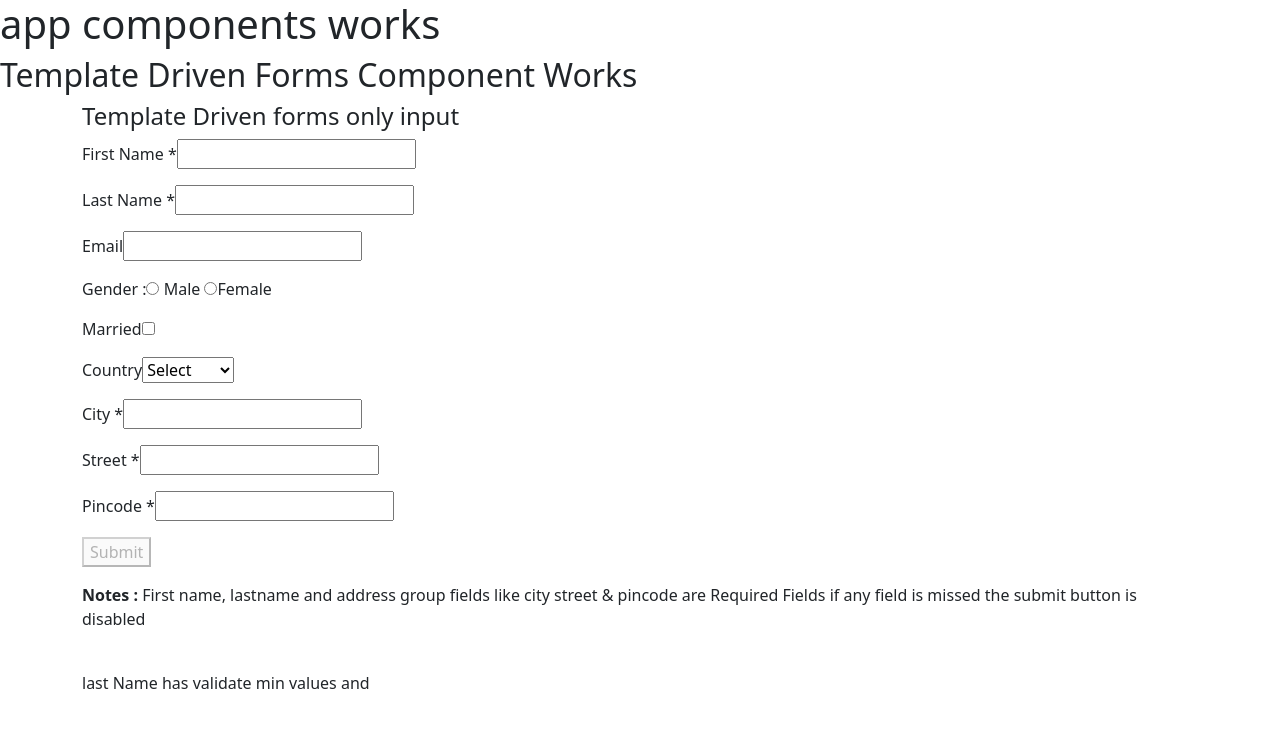
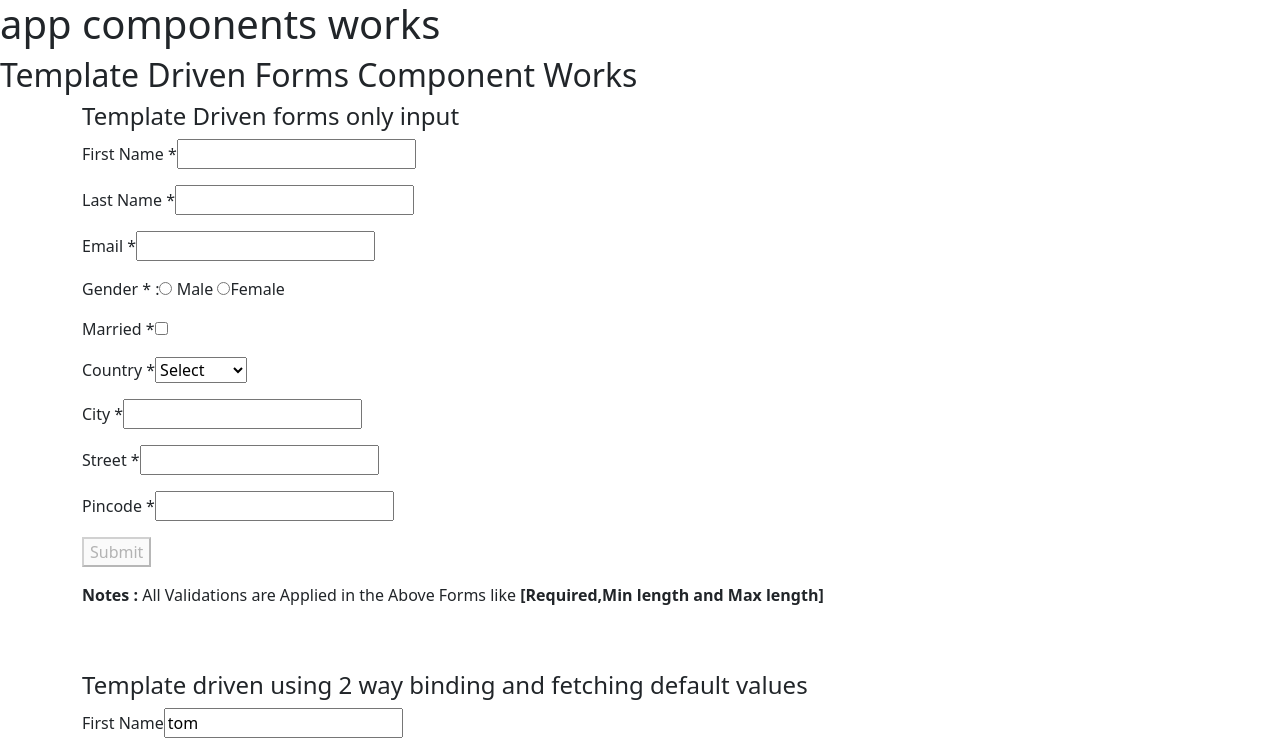
Before and after one commit to Mdksherif/angular-basics, an Angular app: page / in a window 1280 px wide. Shown: the top 746 px of the page. Built offline with nearby package versions, Linux system fonts and the light colour scheme.

Commit message:
Template validations

```diff
--- a/src/app/template-driven-forms/template-driven-forms.component.html
+++ b/src/app/template-driven-forms/template-driven-forms.component.html
@@ -5,63 +5,103 @@
   <form #contactForm="ngForm" (submit)="onSubmit(contactForm)">
     <p>
       <label for="firstname">First Name *</label>
-      <input type="text" id="firstname" name="firstname" ngModel required #firstnameInput="ngModel"/>
-      <span class="text-danger" *ngIf="!firstnameInput.valid && (firstnameInput.dirty || firstnameInput.touched)"> Enter Your First Name</span>
-    </p>
-
-    <p>
-      <label for="lastname">Last Name *</label>
-      <input type="text" id="lastname" name="lastname" ngModel #lastNameInput="ngModel" required minlength="5" />
-      <span class="text-danger" *ngIf="lastNameInput.hasError('required') && (lastNameInput.dirty || lastNameInput.touched)">
-        Last Name is required
-      </span>
-      <span class="text-danger" *ngIf="lastNameInput.hasError('minlength') && (lastNameInput.dirty || lastNameInput.touched)">
-        Last Name must be at least 5 characters
+      <input type="text" id="firstname" name="firstname" ngModel  #firstnameInput="ngModel" minlength="5" maxlength="15" required/>
+      <span class="text-danger" *ngIf="!firstnameInput.valid && (firstnameInput.dirty || firstnameInput.touched)">
+        <span class="text-danger" *ngIf="firstnameInput.hasError('required') && (firstnameInput.dirty || firstnameInput.touched)">
+          First Name is Required
+        </span>
+        <span class="text-danger" *ngIf="firstnameInput.hasError('minlength') && (firstnameInput.dirty || firstnameInput.touched)">
+          First Name must be at least 5 characters
+        </span>
+        <span class="text-danger" *ngIf="firstnameInput.hasError('maxlength') && (firstnameInput.dirty || firstnameInput.touched)">
+          First Name Not More Than 15 characters
+        </span>
       </span>
     </p>
 
     <p>
-      <label for="email">Email</label>
-      <input type="email" id="email" name="email" ngModel #emailInput="ngModel" pattern="[a-zA-Z0-9._%+-]+@[a-zA-Z0-9.-]+\.[a-zA-Z]{2,}">
-      <span class="text-danger" *ngIf="emailInput.hasError('pattern') && (emailInput.dirty)">
-        Enter a valid email address
+
+      <label for="lastname">Last Name *</label>
+      <input type="text" id="lastname" name="lastname" ngModel #lastNameInput="ngModel" minlength="5" maxlength="15" required />
+      <span class="text-danger" *ngIf="lastNameInput.hasError('required') && (lastNameInput.dirty || lastNameInput.touched)">
+        Last Name Is Required
+      </span>
+      <span class="text-danger" *ngIf="lastNameInput.hasError('minlength') && (lastNameInput.dirty || lastNameInput.touched)">
+        Last Name Must Be At Least 5 Characters
+      </span>
+      <span class="text-danger" *ngIf="lastNameInput.hasError('maxlength') && (lastNameInput.dirty || lastNameInput.touched)">
+        Last Name Is Not More Than 15 characters
       </span>
     </p>
 
-
-
-
     <p>
-      <label for="gender">Gender : </label>
-      <input type="radio" id="gendermale" name="gender" value="male" ngModel /> Male
-      <input type="radio" id="genderfemale" name="gender" value="female" ngModel />Female
+      <label for="email">Email *</label>
+      <input type="email" id="email" name="email" ngModel #emailInput="ngModel" pattern="[a-zA-Z0-9._%+-]+@[a-zA-Z0-9.-]+\.[a-zA-Z]{2,}" required>
+      <span class="text-danger" *ngIf="emailInput.hasError('pattern') && (emailInput.dirty || emailInput.touched)">
+        Enter a valid email address
+      </span>
+      <span class="text-danger" *ngIf="emailInput.hasError('required') && (emailInput.dirty || emailInput.touched)">
+        Email is required
+      </span>
     </p>
 
     <p>
-      <label for="isMarried">Married</label>
-      <input type="checkbox" name="isMarried" id="isMarried" ngModel>
+      <label for="gender">Gender * : </label>
+      <input type="radio" id="gendermale" name="gender" value="male" ngModel #genderInput="ngModel" required/> Male
+      <input type="radio" id="genderfemale" name="gender" value="female" ngModel #genderInput="ngModel" required />Female
+      <span class="text-danger" *ngIf="genderInput.hasError('required') && (genderInput.dirty || genderInput.touched)">
+        Email is required
+      </span>
     </p>
 
     <p>
-      <label for="country">Country</label>
-      <select name="country" id="country" ngModel>
+      <label for="isMarried">Married *</label>
+      <input type="checkbox" name="isMarried" id="isMarried" ngModel #isMarriedInput="ngModel" required>
+      <span class="text-danger" *ngIf="isMarriedInput.hasError('required') && (isMarriedInput.dirty || isMarriedInput.touched)">
+        Married status is requitred
+      </span>
+    </p>
+
+    <p>
+      <label for="country">Country *</label>
+      <select name="country" id="country" ngModel #countryInput="ngModel" required>
         <option value="">Select</option>
         <option [ngValue]="country.id" *ngFor="let country of countryList">{{country.name}}</option>
       </select>
+      <span class="text-danger" *ngIf="countryInput.hasError('required') && (countryInput.dirty || countryInput.touched)">
+        Country is required
+      </span>
     </p>
-
     <div ngModelGroup="address">
       <p>
         <label for="city">City *</label>
-        <input type="text" name="city" id="city" ngModel required>
+        <input type="text" name="city" id="city" ngModel #cityInput="ngModel" maxlength="10" minlength="5" required>
+        <span class="text-danger" *ngIf="cityInput.hasError('required') && (cityInput.dirty || cityInput.touched)">
+          City is required
+        </span>
+        <span class="text-danger" *ngIf="cityInput.hasError('maxlength') && (cityInput.dirty || cityInput.touched)">
+          City Max Length Reached
+        </span>
+        <span class="text-danger" *ngIf="cityInput.hasError('minlength') && (cityInput.dirty || cityInput.touched)">
+          City Min Length is required as 4 characters
+        </span>
       </p>
       <p>
         <label for="street">Street *</label>
-        <input type="text" name="street" id="street" ngModel required>
+        <input type="text" name="street" id="street" ngModel #streetInput="ngModel" required>
+        <span class="text-danger" *ngIf="streetInput.hasError('required') && (streetInput.dirty || streetInput.touched)">
+          Street is required
+        </span>
+        <span class="text-danger" *ngIf="streetInput.hasError('maxlength') && (streetInput.dirty || streetInput.touched)">
+          Street Max Length Reached
+        </span>
+        <span class="text-danger" *ngIf="streetInput.hasError('minlength') && (streetInput.dirty || streetInput.touched)">
+          Street Min Length is required as 4 characters
+        </span>
       </p>
       <p>
         <label for="pincode">Pincode *</label>
-        <input type="text" name="pincode" id="pincode" ngModel required pattern="[0-9]{6}" #pincodeInput="ngModel">
+        <input type="text" name="pincode" id="pincode" ngModel  pattern="[0-9]{6}" #pincodeInput="ngModel" required>
         <span class="text-danger" *ngIf="pincodeInput.hasError('required') && (pincodeInput.dirty || pincodeInput.touched)">
           Pincode is required
         </span>
@@ -69,17 +109,13 @@
           Pincode must be a 6-digit number
         </span>
       </p>
-
-
     </div>
 
     <p>
       <button type="submit" [disabled]="!contactForm.form.valid">Submit</button>
     </p>
   </form>
-  <p><b>Notes : </b> First name, lastname and address group fields like city street & pincode are Required Fields
-    if any field is missed the submit button is disabled</p><br>
-    last Name has validate min values and
+  <p><b>Notes : </b> All Validations are Applied in the Above Forms like  <b>[Required,Min length and Max length]</b>   </p>
 </div>
 
 <br><br>
```
